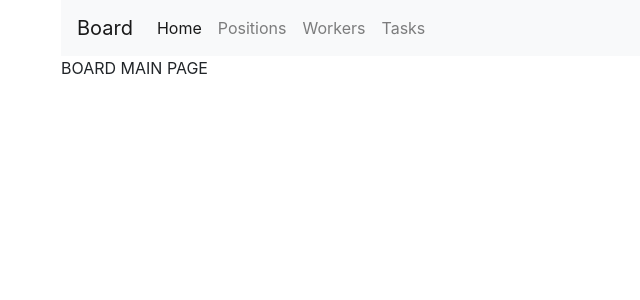
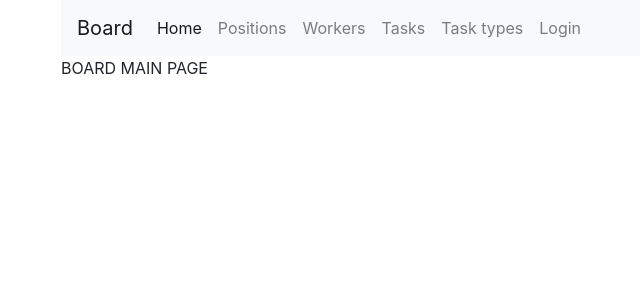
Before and after one commit to mrve4nick/task_manger_project, a Django app: page / in a window 1280 px wide. Shown: the top 300 px of the page, without its empty margins (24-664 px from the left). Run offline with Django 5.2, Linux system fonts and the light colour scheme.

Commit message:
Update navbar.html

```diff
--- a/templates/includes/navbar.html
+++ b/templates/includes/navbar.html
@@ -17,6 +17,12 @@
       <li class="nav-item">
         <a class="nav-link" href="{% url 'board:task-list' %}">Tasks</a>
       </li>
+      <li class="nav-item">
+        <a class="nav-link" href="{% url 'board:task-type-list-create' %}">Task types</a>
+      </li>
+      <li class="nav-item">
+        <a class="nav-link" href="{% url 'login' %}">Login</a>
+      </li>
     </ul>
   </div>
 </nav>
```
